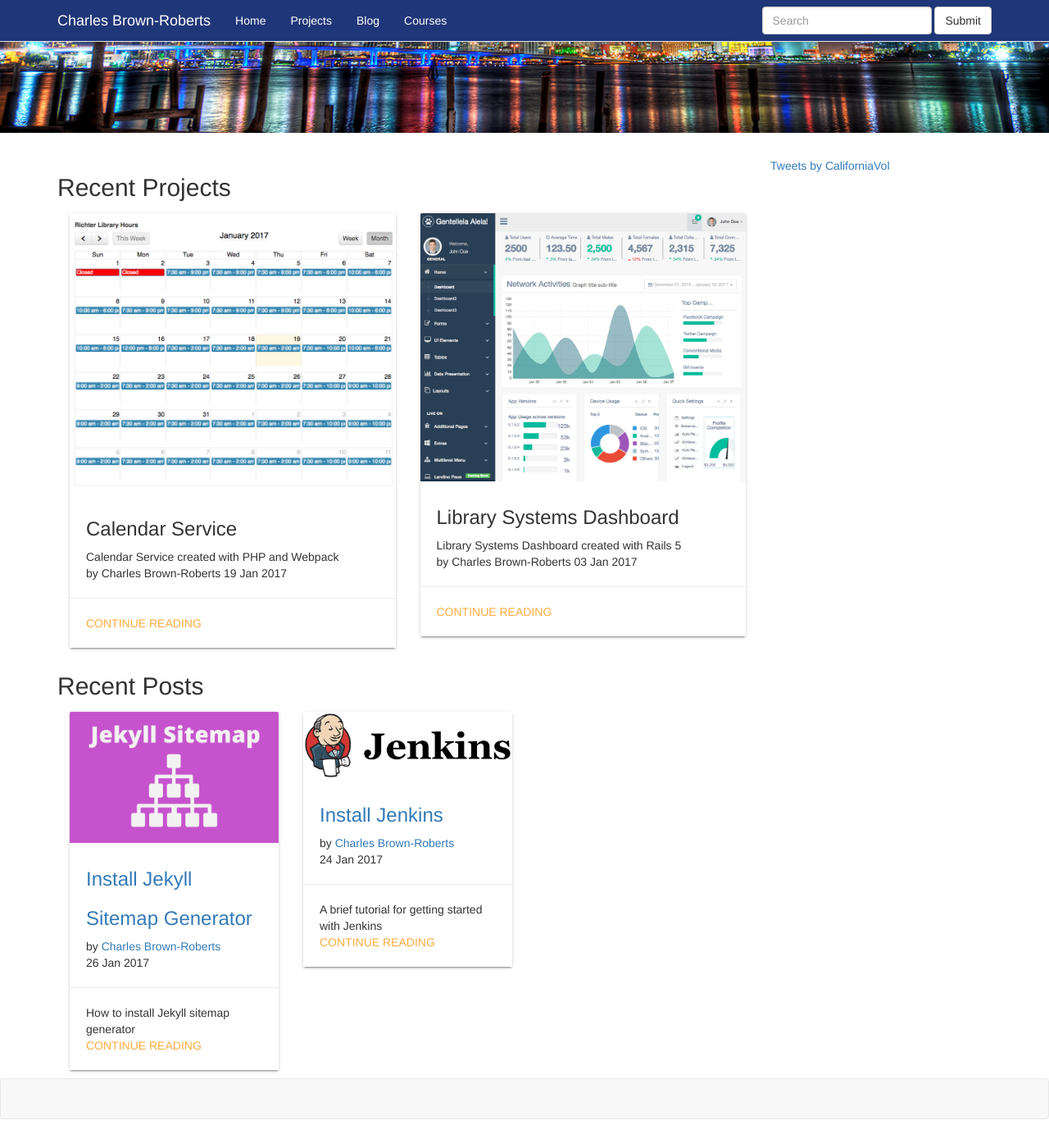
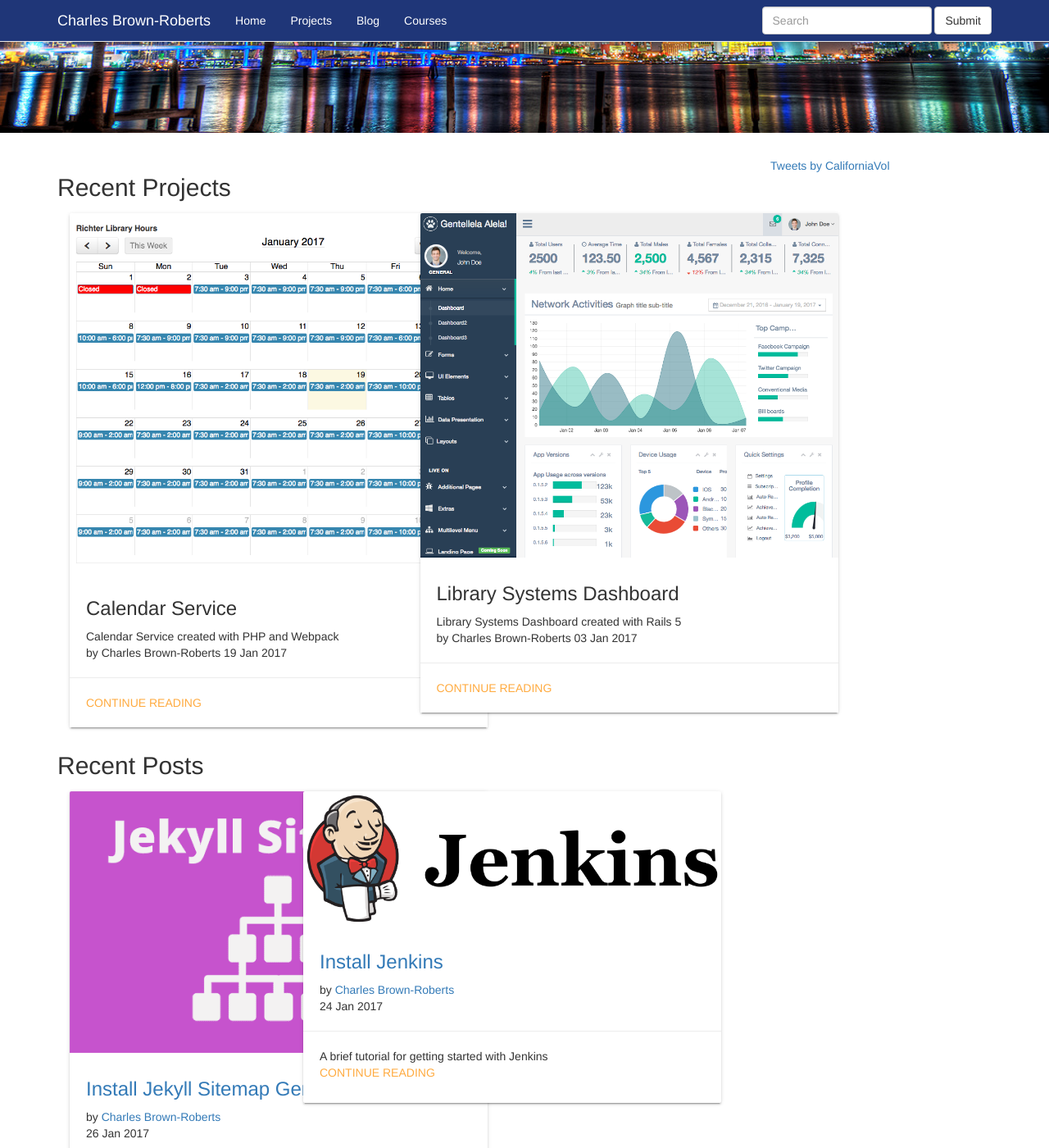
Before and after one commit to cgb37/cgb37.github.io, a Jekyll site: the page built from index.html, in a window 1280 px wide and 1400 px high, scrolled down 388 px. Shown: the whole window at 82% size. Built offline with Jekyll 4.4.1, drawn with Linux system fonts in a browser that asks for light colours; nearby versions of some CDN libraries; a script that is not in the unit is left out; comment, search, counter and statistics services are not loaded.

```diff
--- a/css/app.css
+++ b/css/app.css
@@ -50,6 +50,15 @@
 
 
 /* Materialize Card */
+
+@media (min-width: 700px) {
+
+    .card {
+        width: 510px;
+        min-height:380px;
+    }
+
+}
 
 .card-panel, .card {
     box-shadow: 0 2px 2px 0 rgba(0, 0, 0, 0.14), 0 1px 5px 0 rgba(0, 0, 0, 0.12), 0 3px 1px -2px rgba(0, 0, 0, 0.2);
```
